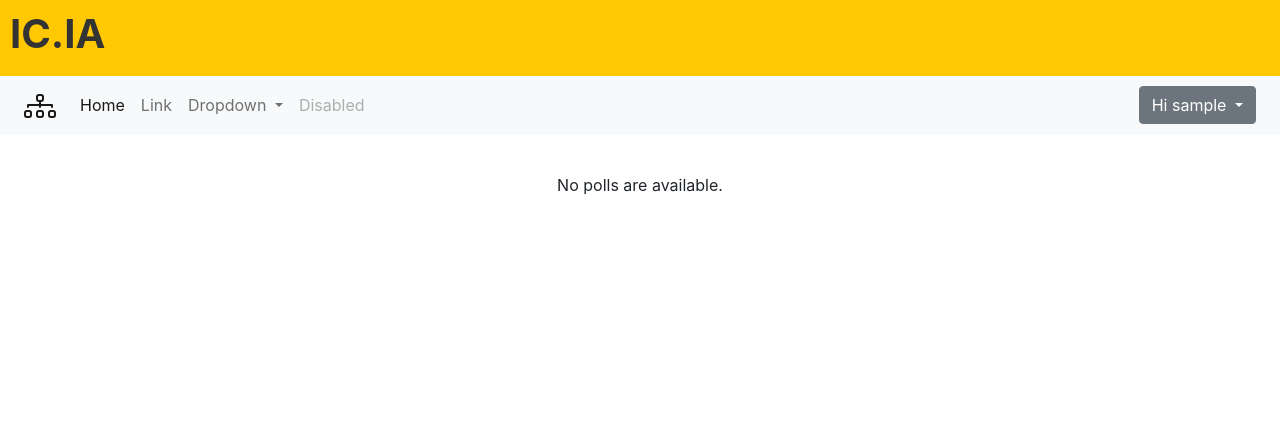
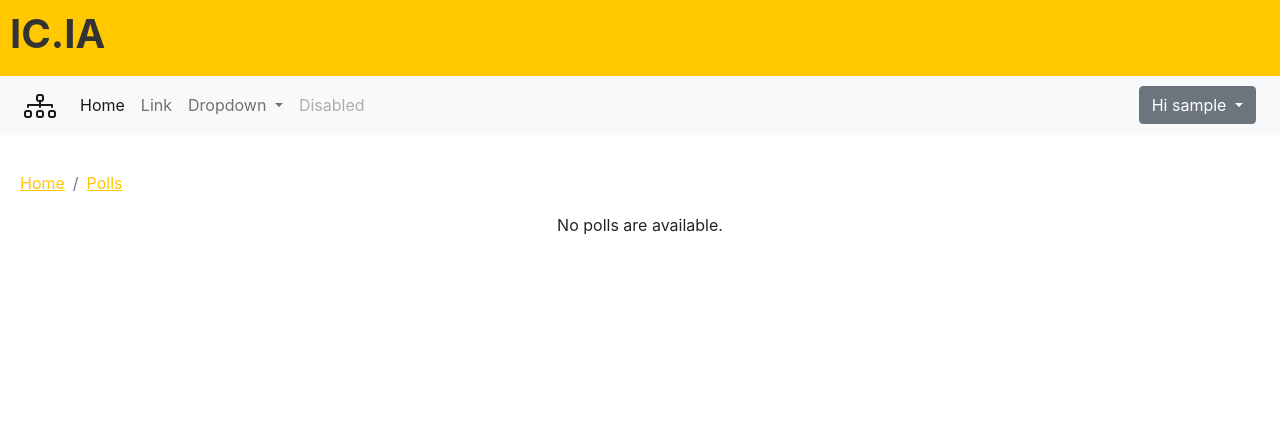
Before and after one commit to Martoto/icia-webapp, a Django app: page /polls/ in a window 1280 px wide. Shown: the top 434 px of the page. Run offline with Django 5.2, Linux system fonts and the light colour scheme; the visitor is signed in with stand-in values (Sample User, id 1); data that the repository does not hold is empty; some libraries are stand-ins or nearby versions.

Commit message:
polling view

```diff
--- a/polls/templates/polls/index.html
+++ b/polls/templates/polls/index.html
@@ -1,12 +1,19 @@
 {% extends "base.html" %}
 {% load static %}
 {% load django_bootstrap5 %}
+{% load i18n %}
 
 
-{% block title %}Login{% endblock %}
+{% block title %}Polls{% endblock %}
 
 
 {% block content %}
+<nav aria-label="breadcrumb">
+    <ol class="breadcrumb">
+      <li class="breadcrumb-item"><a href="{% url 'home' %}">{% trans "Home" %}</a></li>
+      <li class="breadcrumb-item active"><a href="#">{% trans "Polls" %}</a></li>
+    </ol>
+</nav>
 {% if latest_question_list %}
 <div class="row row-cols-1 row-cols-md-3 g-4">
         {% for question in latest_question_list %}
@@ -16,6 +23,7 @@
               <div class="card-body">
                 <h5 class="card-title">{{ question.pk }}</h5>
                 <p class="card-text">{{ question.question_text }}</p>
+                <a href="{% url 'polls:detail' question.id %}" class="btn btn-primary stretched-link">{% trans "Vote" %}</a>
               </div>
               <div class="card-footer">
                 <small class="text-muted">{{ question.pub_date}}</small>
```
Also changed, not shown: polls/templates/polls/detail.html (+9 -2 lines), polls/templates/polls/results.html (+9 -0 lines).
